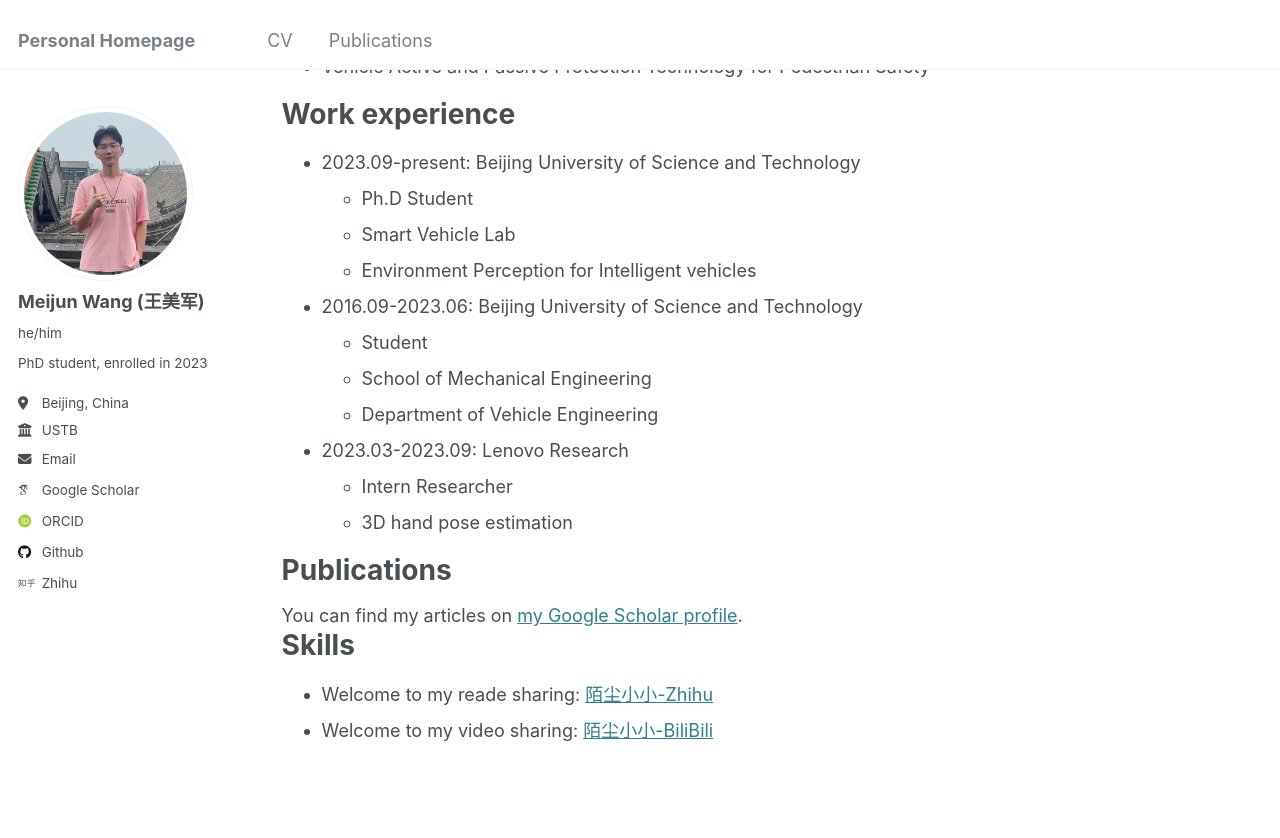
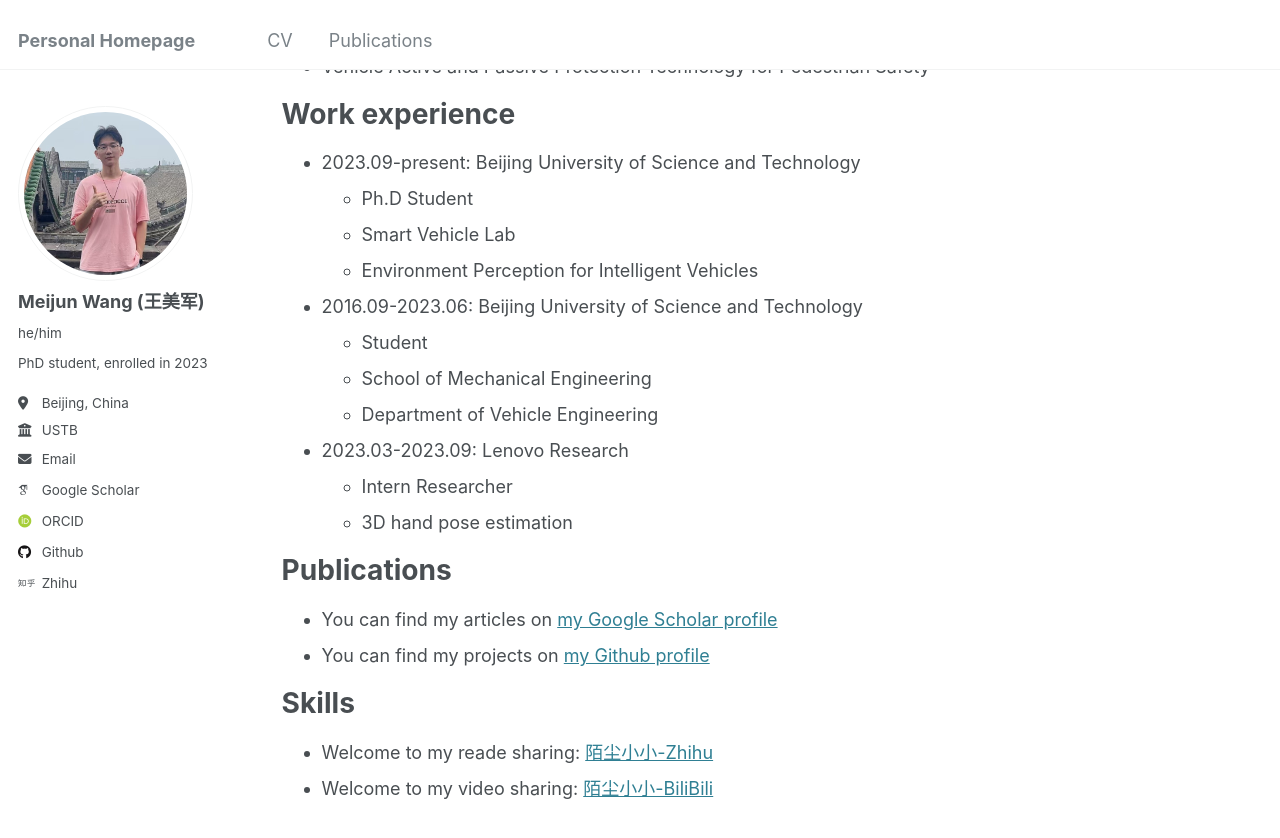
Before and after one commit to wmj142326/WMJ, a Jekyll site: the page built from _pages/cv.md, in a window 1280 px wide and 900 px high, scrolled down 360 px. Shown: the top 838 px of the window. Built offline with Jekyll 4.4.1, drawn with Linux system fonts in a browser that asks for light colours; some web fonts are replaced.

Commit message:
Update cv.md

```diff
--- a/_pages/cv.md
+++ b/_pages/cv.md
@@ -26,7 +26,7 @@ Work experience
 * 2023.09-present: Beijing University of Science and Technology
   * Ph.D Student
   * Smart Vehicle Lab
-  * Environment Perception for Intelligent vehicles
+  * Environment Perception for Intelligent Vehicles
 
 * 2016.09-2023.06: Beijing University of Science and Technology
   * Student
@@ -39,9 +39,9 @@ Work experience
 
 Publications
 ======
-{% if site.author.googlescholar %}
-  <div class="wordwrap">You can find my articles on <a href="{{site.author.googlescholar}}">my Google Scholar profile</a>.</div>
-{% endif %}
+* You can find my articles on [my Google Scholar profile](https://scholar.google.com/citations?user=Ganf8zgAAAAJ&hl=zh-CN)
+* You can find my projects on [my Github profile](https://github.com/wmj142326)
+
 
 Skills
 ======
```
